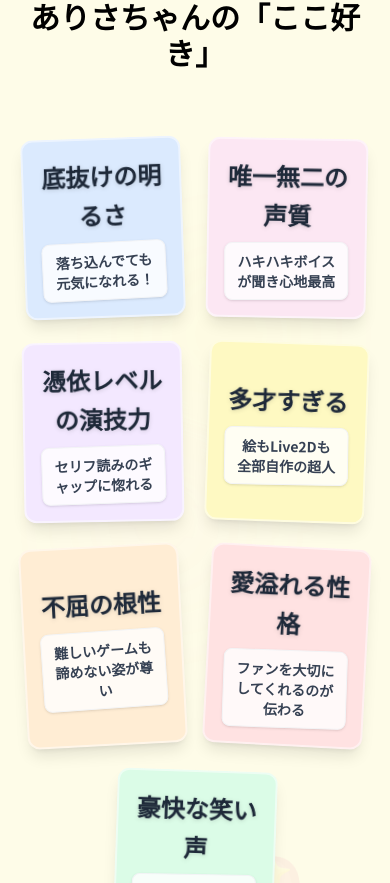
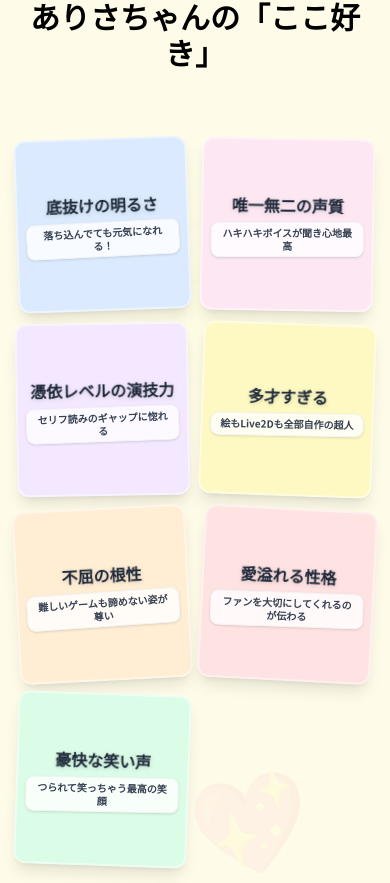
Before and after one commit to itaru-fukuda/lp-bunbuku, a Next.js app: page / in a window 390 px wide. Shown: the part 4066-4949 px from the top of the page. Built offline with nearby package versions, Linux system fonts and the light colour scheme; no server answers; a web font is replaced by a local one.

Commit message:
Optimize Favorites Section for mobile: 2-column grid and smaller text

```diff
--- a/components/FavoritesSection.tsx
+++ b/components/FavoritesSection.tsx
@@ -14,7 +14,7 @@ export default function FavoritesSection() {
             <div className="container mx-auto px-4 relative z-10">
                 <SectionTitle title={favorites.title} subtitle={favorites.subtitle} color="accent" />
 
-                <div className="mt-12 flex flex-wrap justify-center gap-6">
+                <div className="mt-8 grid grid-cols-2 gap-3 md:flex md:flex-wrap md:justify-center md:gap-6">
                     {favorites.items.map((item, index) => (
                         <motion.div
                             key={index}
@@ -28,16 +28,16 @@ export default function FavoritesSection() {
                                 zIndex: 10,
                                 transition: { type: "spring", stiffness: 300 }
                             }}
-                            className={`relative w-40 md:w-48 aspect-square flex flex-col items-center justify-center p-4 rounded-xl shadow-lg border-2 border-white/50 cursor-pointer ${item.color}`}
+                            className={`relative w-full md:w-48 aspect-square flex flex-col items-center justify-center p-2 md:p-4 rounded-xl shadow-lg border-2 border-white/50 cursor-pointer ${item.color}`}
                             style={{ rotate: item.rotate }}
                         >
                             {/* Pin / Tape graphic could go here */}
-                            <h3 className="font-mochiy font-bold text-gray-800 text-2xl md:text-3xl text-center whitespace-pre-wrap mb-2 leading-relaxed drop-shadow-sm">
+                            <h3 className="font-mochiy font-bold text-gray-800 text-base md:text-3xl text-center whitespace-pre-wrap mb-1 md:mb-2 leading-relaxed drop-shadow-sm">
                                 {item.text}
                             </h3>
                             {/* Decorative line or element could replace icon */}
                             {item.comment && (
-                                <p className="text-sm md:text-base text-gray-700 text-center font-bold bg-white/80 px-3 py-2 rounded-lg w-full shadow-sm transform -rotate-1 border border-gray-100">
+                                <p className="text-[10px] md:text-base text-gray-700 text-center font-bold bg-white/80 px-2 md:px-3 py-1 md:py-2 rounded-lg w-full shadow-sm transform -rotate-1 border border-gray-100 leading-tight">
                                     {item.comment}
                                 </p>
                             )}
```
